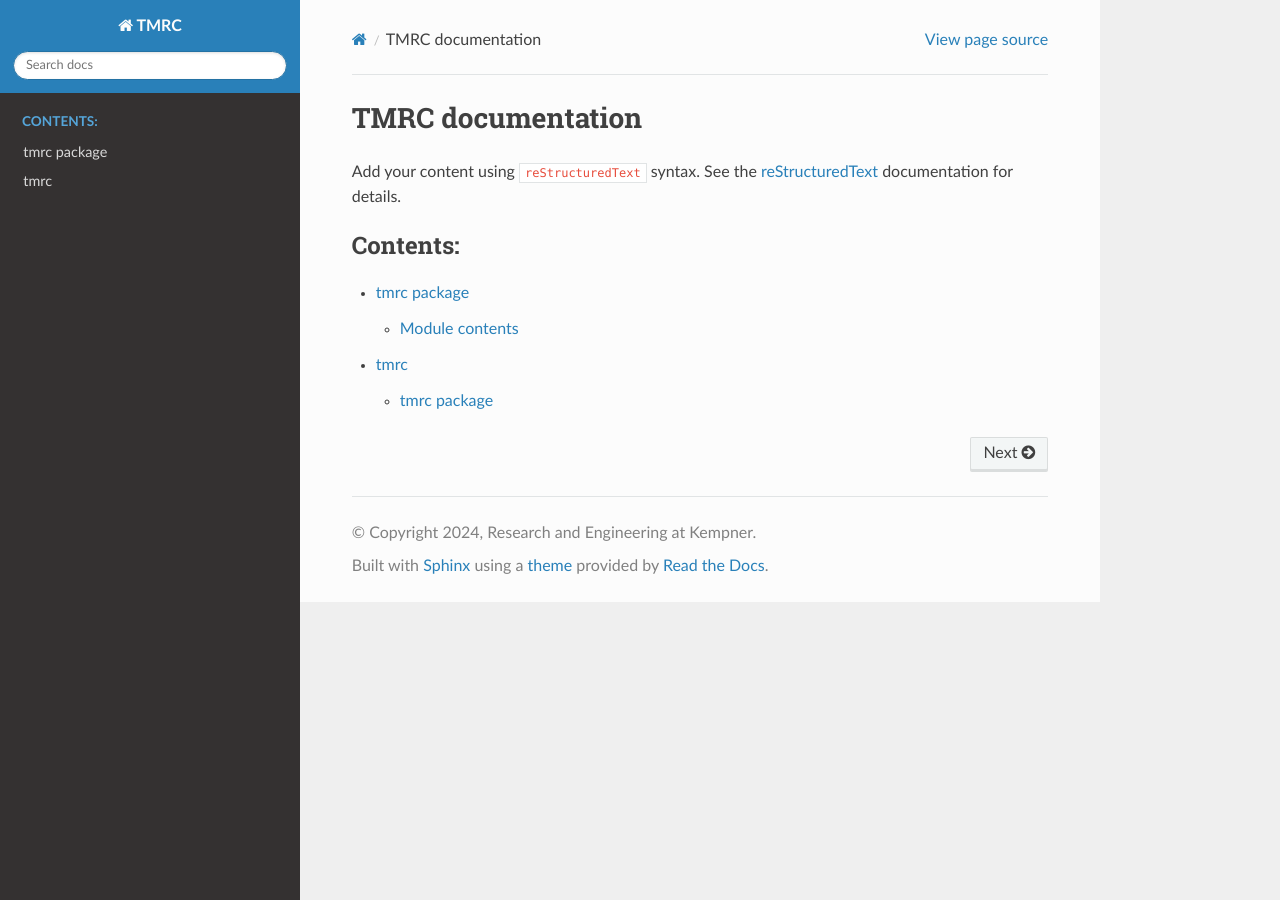
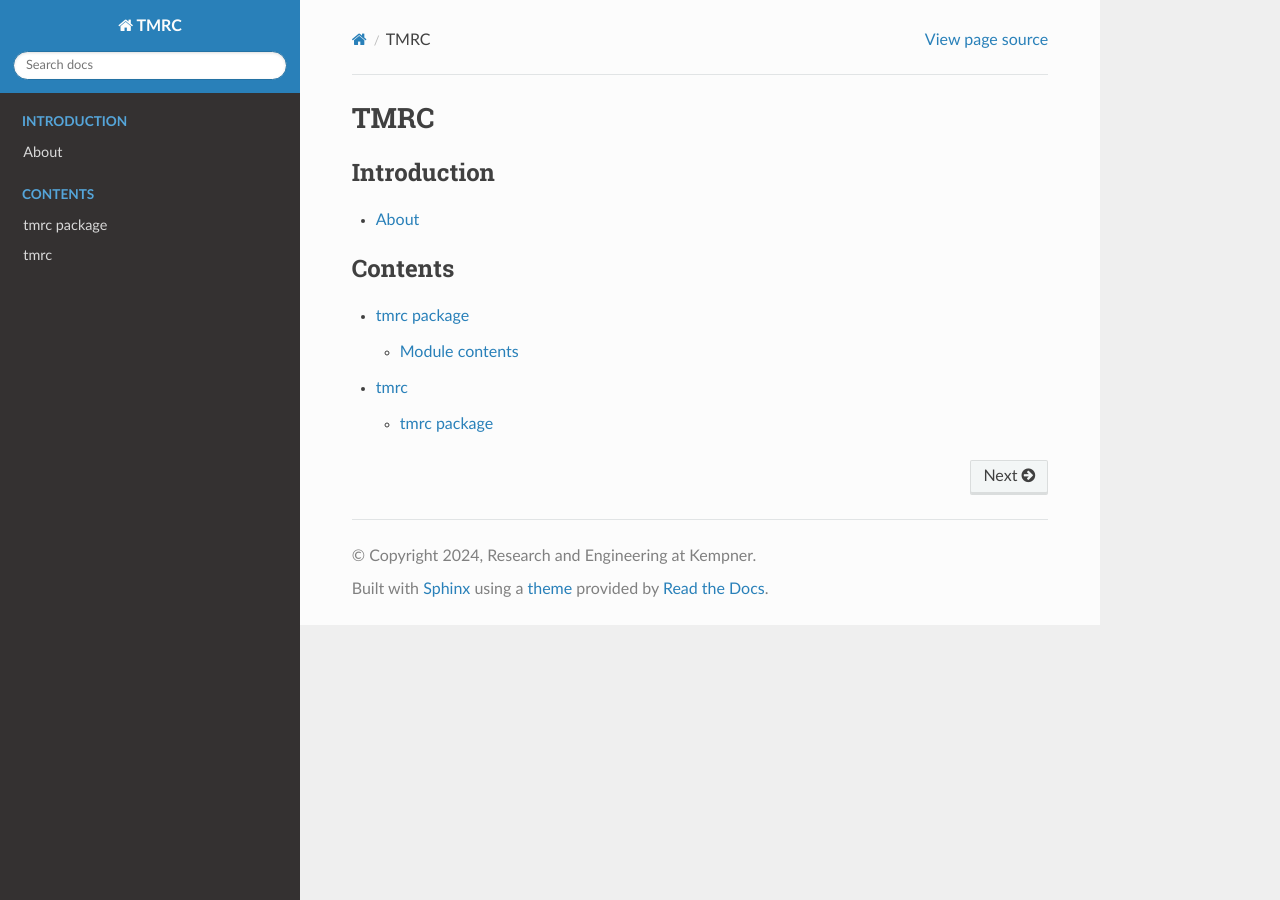
Before and after one commit to KempnerInstitute/tmrc, a Sphinx documentation site: the page built from docs/index.rst, in a window 1280 px wide. Built offline with Sphinx 7.4.7 and the Read the Docs theme 2.0.0, drawn with Linux system fonts in a browser that asks for light colours.

Commit message:
change doc

```diff
--- /dev/null
+++ b/docs/about.rst
@@ -0,0 +1,4 @@
+About
+=====
+
+TBD
--- a/docs/index.rst
+++ b/docs/index.rst
@@ -1,19 +1,17 @@
-.. TMRC documentation master file, created by
-   sphinx-quickstart on Mon Aug 12 21:34:02 2024.
-   You can adapt this file completely to your liking, but it should at least
-   contain the root `toctree` directive.
-
-TMRC documentation
-==================
-
-Add your content using ``reStructuredText`` syntax. See the
-`reStructuredText <https://www.sphinx-doc.org/en/master/usage/restructuredtext/index.html>`_
-documentation for details.
+TMRC
+====
 
 
 .. toctree::
    :maxdepth: 2
-   :caption: Contents:
+   :caption: Introduction
+
+   about
+
+
+.. toctree::
+   :maxdepth: 2
+   :caption: Contents
 
    source/tmrc
    source/modules
```
